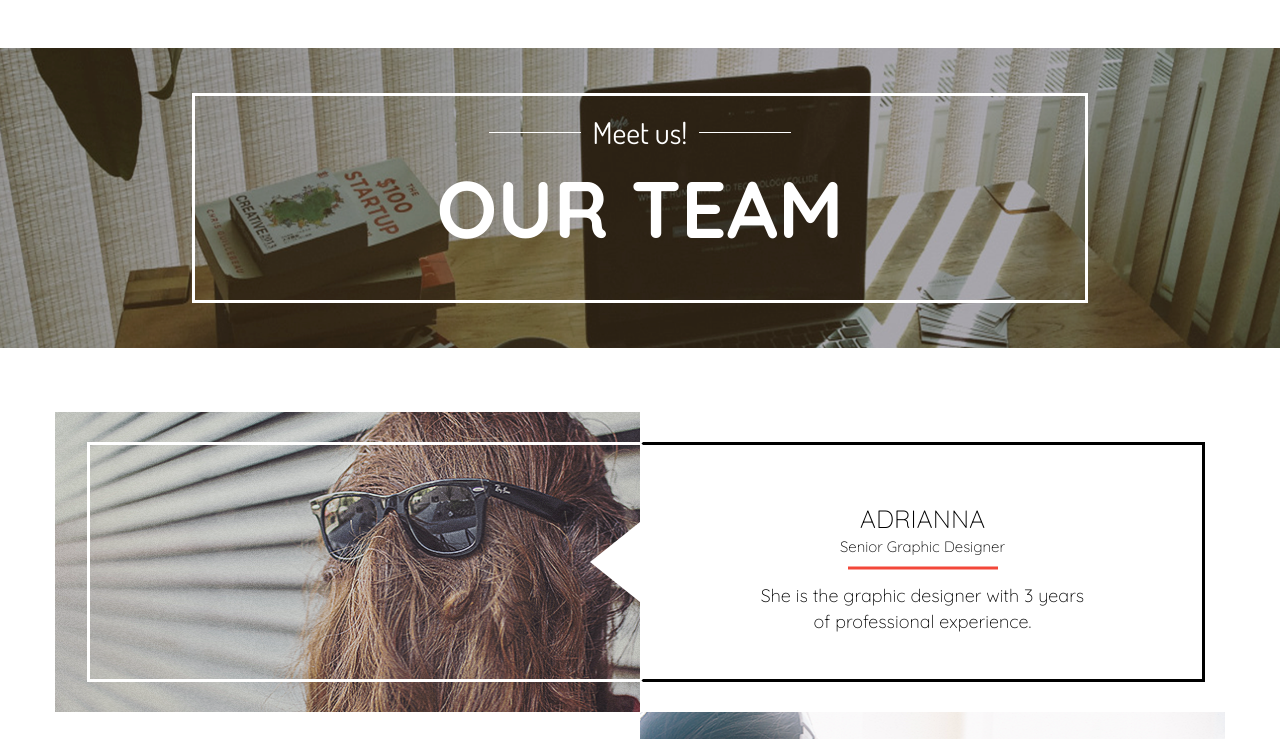
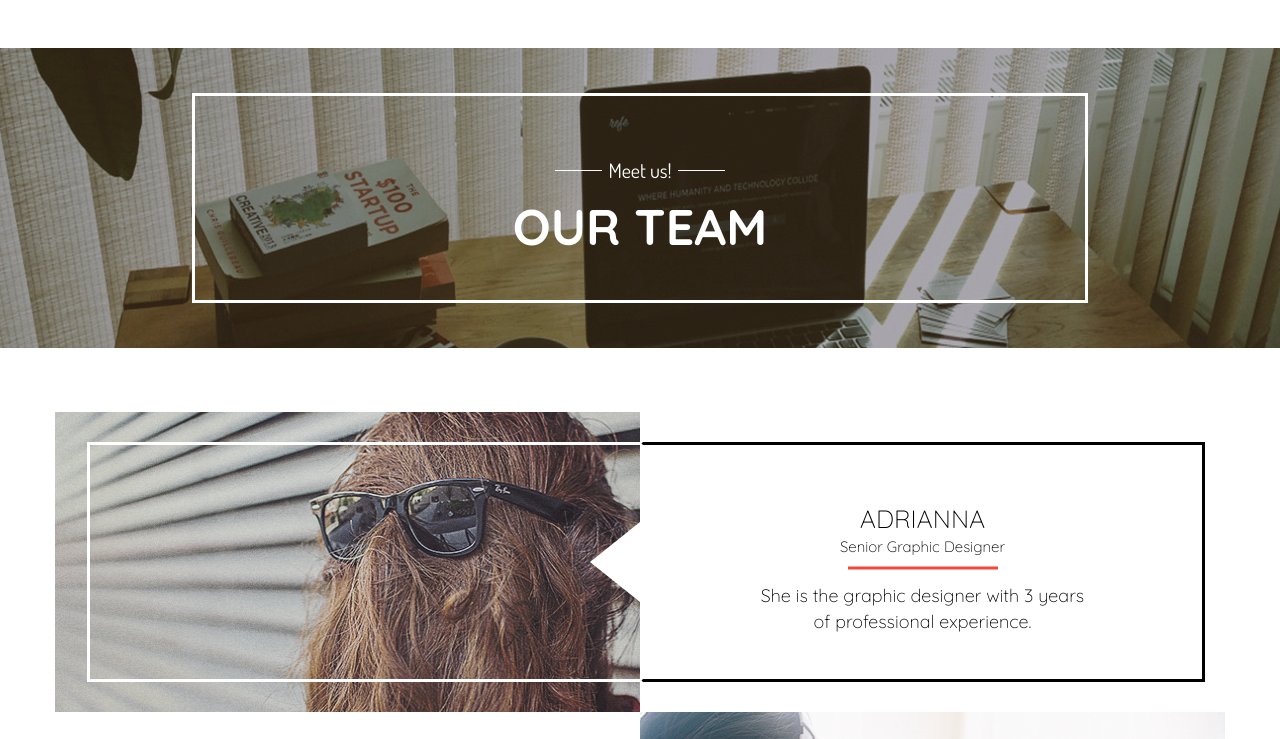
Before and after one commit to dominika1995/PsdToHtml-TopDesigners, a website: page index.html in a window 1280 px wide. Shown: the part 1242-1981 px from the top of the page. Drawn offline with Linux system fonts and the light colour scheme.

Commit message:
Small changes in top-section

```diff
--- a/index.html
+++ b/index.html
@@ -103,7 +103,7 @@
         <div class="container">
             <header class="row top__section--border">
 
-                <span class="slider__content--top--text">Meet us!</span>
+                <span class="top__section--border--text">Meet us!</span>
 
                 <p class="top__section--border--title">Our team</p>
             </header>
@@ -200,7 +200,7 @@
         <div class="container">
             <header class="row top__section--border">
 
-                <span class="slider__content--top--text">Check out our projects!</span>
+                <span class="top__section--border--text">Check out our projects!</span>
 
                 <p class="top__section--border--title">Portfolio</p>
             </header>
@@ -556,7 +556,7 @@
         <div class="container">
             <header class="row top__section--border">
 
-                <span class="slider__content--top--text">We working for</span>
+                <span class="top__section--border--text">We working for</span>
 
                 <p class="top__section--border--title">Brands</p>
             </header>
--- a/sass/_all-top-section.scss
+++ b/sass/_all-top-section.scss
@@ -41,40 +41,52 @@
         height: 80%;
       }
 
+      &--text {
+        font-family: $font-dosis;
+        font-size: 20px;
+        padding: 60px;
+        display: table;
+        white-space: nowrap;
+        margin:0 auto;
+        @media #{$xs-screen} {
+          font-size: 15px;
+        }
 
-      &--text {
-        margin-top: -15%;
-        font-family: $font-dosis;
-        font-size: 23px;
-        padding: 15px;
-        @media#{$xs-screen}{
-          font-size: 18px;
-          padding: 10px;
+        &:before, &:after {
+          border-top: 1px solid white;
+          content: '';
+          display: table-cell;
+          position: relative;
+          top: 0.7em;
+          width: 30%;
         }
-        @media (max-width: 500px) {
-          font-size: 17px;
+
+        &:before {
+          right: 4%;
         }
-        @media (max-width: 400px) {
-          font-size: 15px;
-          padding: 5px 10px 10px 10px;
+        &:after {
+          left: 4%;
         }
       }
+
 
       &--title {
         font-family: $font-quicksand;
         text-transform: uppercase;
-        font-size: 80px;
+        font-size: 50px;
         font-weight: 700;
-        margin-top: -2%;
-        @media#{$xs-screen}{
-          margin-top: -3%;
-          font-size: 50px;
+        margin-top: -6%;
+        @media#{$md-screen}{
+          margin-top: -9%;
         }
-        @media (max-width: 500px) {
-          font-size: 40px;
+        @media#{$sm-screen}{
+          margin-top: -10%;
+        }
+        @media (max-width: 600px) {
+          margin-top: -15%;
         }
         @media (max-width: 400px) {
-          font-size: 40px;
+          margin-top: -20%;
         }
       }
     }
```
Also changed, not shown: css/style.css, css/style.min.css.
